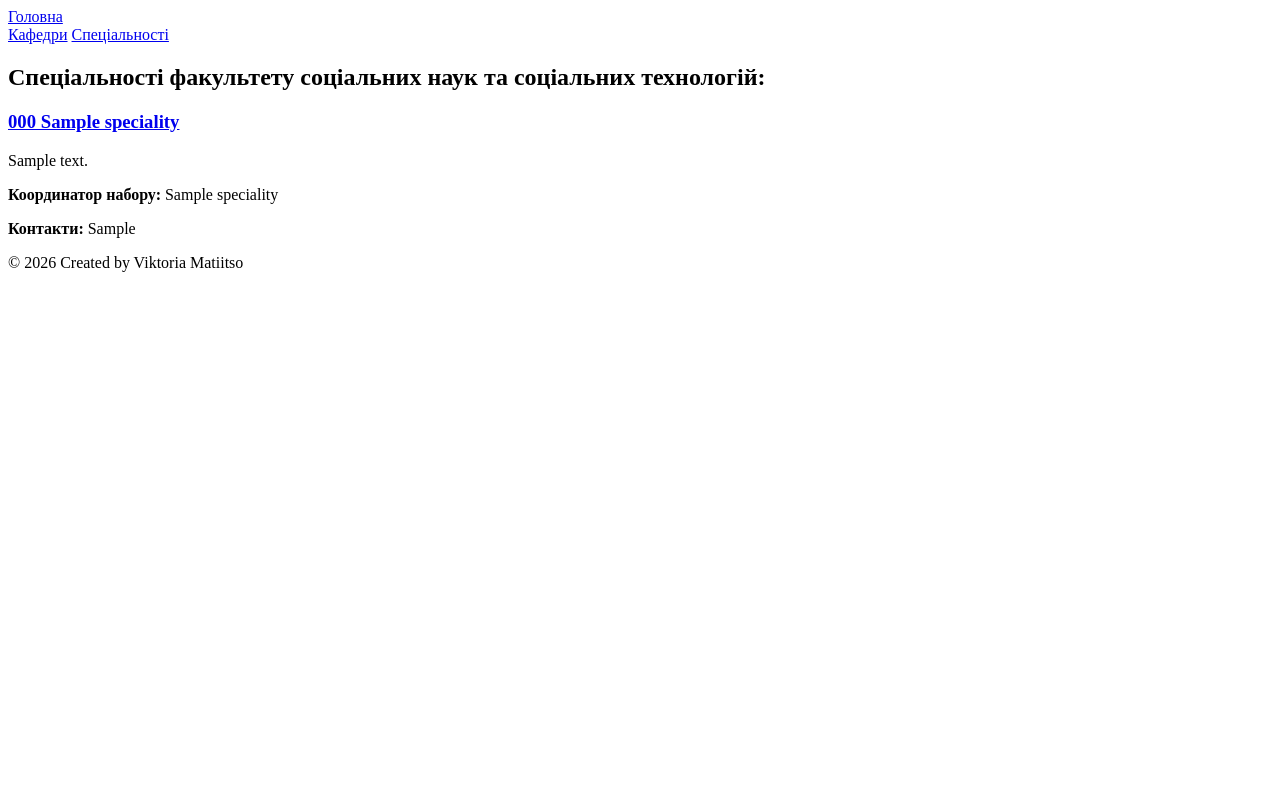
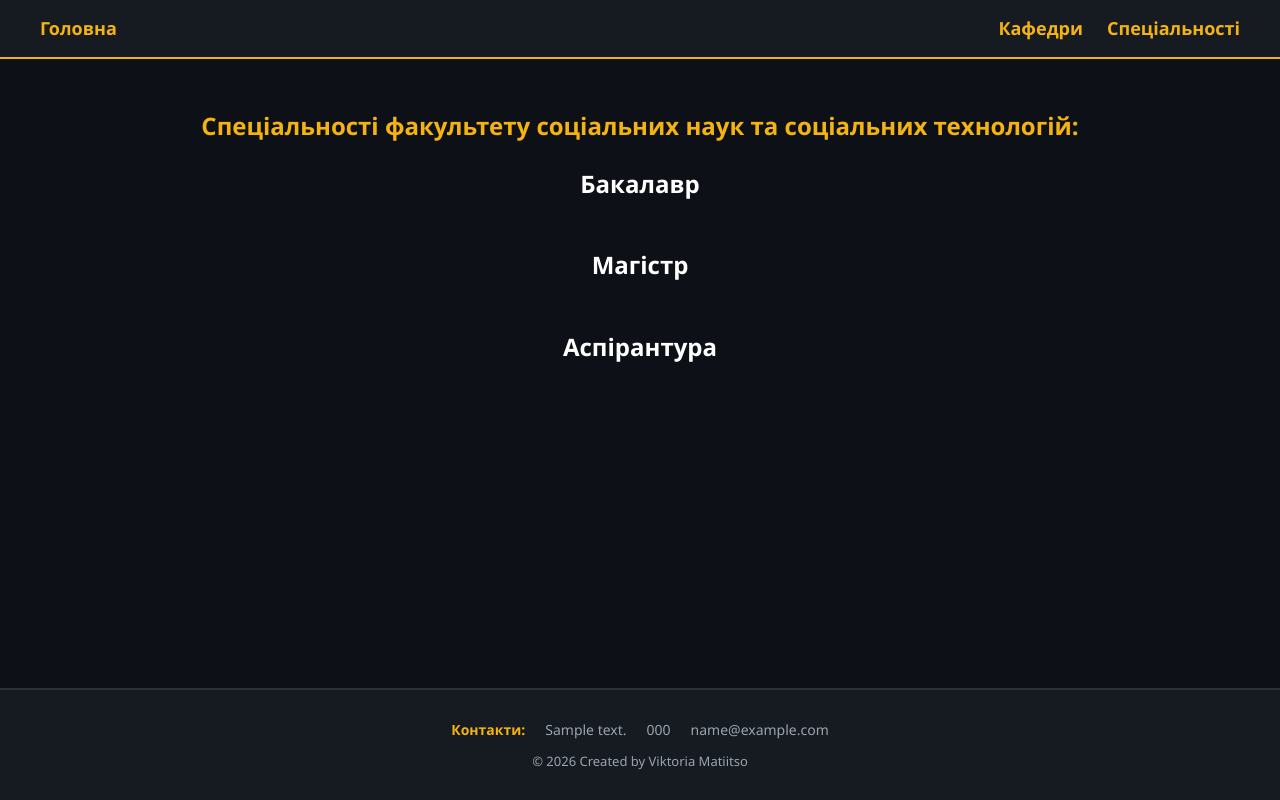
Before and after one commit to viktoriamatiitso/faculty-site, a Django app: page /programs/ in a window 1280 px wide. Run offline with Django 5.2, Linux system fonts and the light colour scheme; tables that the repository leaves empty hold one stand-in row (values such as "Sample post").

Commit message:
feat: implement UI layout and styles

```diff
--- a/faculty/models.py
+++ b/faculty/models.py
@@ -5,6 +5,7 @@ from django.db import models
 class Department(models.Model):
     name = models.CharField(max_length=100)
     head_of_department = models.CharField(max_length=100)
+    description = models.TextField()
 
     def __str__(self):
         return self.name
--- a/faculty/static/faculty/style.css
+++ b/faculty/static/faculty/style.css
@@ -0,0 +1,226 @@
+:root {
+    --bg: #0d1117;
+    --card: #161b22;
+    --border: #2a313a;
+    --text: #e6e6e6;
+    --muted: #9aa4af;
+    --yellow: #f5b311;
+}
+
+* {
+    box-sizing: border-box;
+}
+
+body {
+    margin: 0;
+    background: var(--bg);
+    color: var(--text);
+    font-family: 'Segoe UI', Tahoma, Geneva, Verdana, sans-serif;
+    line-height: 1.4;
+    min-height: 100vh;
+    display: flex;
+    flex-direction: column;
+}
+
+a {
+    color: var(--yellow);
+    text-decoration: none;
+}
+
+a:hover {
+    text-decoration: underline;
+}
+
+.site-header {
+    display: flex;
+    justify-content: space-between;
+    align-items: center;
+    padding: 16px 40px;
+    background: var(--card);
+    border-bottom: 2px solid var(--yellow);
+}
+
+.site-header a {
+    font-weight: bold;
+    font-size: 18px;
+}
+
+.site-header nav {
+    display: flex;
+    gap: 24px;
+}
+
+main {
+    flex: 1;
+    width: 100%;
+    max-width: 1100px;
+    margin: 0 auto;
+    padding: 30px 20px;
+}
+
+h1, h2, h3 {
+    color: var(--yellow);
+}
+
+h2 {
+    text-align: center;
+}
+
+.main_tittle {
+    text-align: center;
+    font-size: 34px;
+}
+
+.home_descr {
+    max-width: 800px;
+    margin: 0 auto 30px;
+    font-size: 20px;
+}
+
+.contacts {
+    max-width: 500px;
+    margin: 0 auto;
+    padding: 20px;
+    background: var(--card);
+    border: 1px solid var(--border);
+    border-left: 4px solid var(--yellow);
+    border-radius: 8px;
+}
+
+.contacts p {
+    margin: 6px 0;
+}
+
+.degree-name{
+    color:white;
+    text-align: center;
+    font-size: 24px;
+}
+
+.speciality_grid,
+.department_grid {
+    display: grid;
+    grid-template-columns: repeat(auto-fill, minmax(300px, 1fr));
+    gap: 20px;
+}
+
+.speciality_card,
+.department_card {
+    background: var(--card);
+    border: 1px solid var(--border);
+    border-radius: 8px;
+    padding: 20px;
+}
+
+.speciality_card:hover,
+.department_card:hover {
+    border-color: var(--yellow);
+}
+
+.speciality_card h3,
+.department_card h3 {
+    margin-top: 0;
+}
+
+.speciality_card p,
+.department_card p {
+    color: var(--muted);
+}
+
+.speciality_card strong,
+.department_card strong {
+    color: var(--text);
+}
+
+li {
+    list-style: none;
+    padding: 3px 0 3px 16px;
+    position: relative;
+}
+
+li::before {
+    content: "•";
+    color: var(--yellow);
+    position: absolute;
+    left: 0;
+}
+
+.speciality_detail,
+.department_detail {
+    background: var(--card);
+    border: 1px solid var(--border);
+    border-radius: 8px;
+    padding: 30px;
+}
+
+.subjects,
+.specialities_detail,
+.lecturers {
+    margin-top: 20px;
+}
+
+.speciality-descr {
+    font-size: 16px;
+    line-height: 1.5;
+    color: var(--text);
+    margin: 20px 0;
+    text-align: justify;
+}
+
+.subjects {
+    margin-top: 30px;
+    padding-top: 20px;
+    border-top: 1px solid var(--border);
+}
+
+.subjects strong {
+    font-size: 18px;
+    color: var(--yellow);
+    display: block;
+    margin-bottom: 12px;
+}
+
+.lecturers {
+    margin-top: 30px;
+    padding-top: 20px;
+    border-top: 1px solid var(--border);
+}
+
+footer {
+    background: var(--card);
+    border-top: 2px solid var(--border);
+    padding: 30px 20px;
+    color: var(--muted);
+}
+
+.footer-container {
+    max-width: 1100px;
+    margin: 0 auto;
+    display: flex;
+    flex-direction: column;
+    align-items: center;
+    gap: 12px;
+    text-align: center;
+}
+
+.footer-contacts {
+    display: flex;
+    flex-wrap: wrap;
+    justify-content: center;
+    gap: 20px;
+    font-size: 14px;
+}
+
+.footer-contacts p {
+    margin: 0;
+}
+
+.footer-contacts strong {
+    color: var(--yellow);
+}
+
+.footer {
+    margin: 0;
+    font-size: 13px;
+    color: var(--muted);
+}
--- a/faculty/templates/faculty/base.html
+++ b/faculty/templates/faculty/base.html
@@ -19,7 +19,15 @@
             {% block content %} {% endblock %}
         </main>
         <footer>
-            <p class="footer">© 2026 Created by Viktoria Matiitso</p>
+            <div class="footer-container">
+                <div class="footer-contacts">
+                    <p><strong>Контакти:</strong></p>
+                    <p>{{content.address}}</p>
+                    <p>{{content.phone}}</p>
+                    <p>{{content.email}}</p>
+                </div>
+                <p class="footer">© 2026 Created by Viktoria Matiitso</p>
+            </div>
         </footer>
     </body>
 </html>
--- a/faculty/templates/faculty/department_card.html
+++ b/faculty/templates/faculty/department_card.html
@@ -11,7 +11,7 @@
         <strong>Спеціальності: </strong>
         {% if department.specialities.all %}
             {% for speciality in department.specialities.all %}
-                <li>{{speciality.name}}</li>
+                <li>{{speciality.name}} ({{speciality.degree}})</li>
             {% endfor %}
         {% else %}
             <p>Немає спеціальностей</p>
--- a/faculty/templates/faculty/department_detail.html
+++ b/faculty/templates/faculty/department_detail.html
@@ -8,11 +8,12 @@
         <strong>Завідувач кафедри: </strong>
         {{ department.head_of_department }}
     </p>
+    <p>{{department.description|linebreaks}}</p>
     <div class="specialities_detail">
         <strong>Спеціальності: </strong>
         {% if department.specialities.all %}
             {% for speciality in department.specialities.all %}
-                <li>{{speciality.name}}</li>
+                <li>{{speciality.name}} ({{speciality.degree}})</li>
             {% endfor %}
         {% else %}
             <p>Немає спеціальностей</p>
--- a/faculty/templates/faculty/specialities_list.html
+++ b/faculty/templates/faculty/specialities_list.html
@@ -4,9 +4,28 @@
 
 {% block content %}
 <h2>Спеціальності факультету соціальних наук та соціальних технологій: </h2>
+<h3 class="degree-name">Бакалавр</h3>
 <div class="speciality_grid">
-{% for speciality in specialities %}
-    {% include "faculty/speciality_card.html" with speciality=speciality %}
-{% endfor %}
+    {% for speciality in specialities %}
+        {% if speciality.degree == "Бакалавр" %}
+            {% include "faculty/speciality_card.html" with speciality=speciality %}
+        {% endif %}
+    {% endfor %}
+</div>
+<h3 class="degree-name">Магістр</h3>
+<div class="speciality_grid">
+    {% for speciality in specialities %}
+        {% if speciality.degree == "Магістр" %}
+            {% include "faculty/speciality_card.html" with speciality=speciality %}
+        {% endif %}
+    {% endfor %}
+</div>
+<h3 class="degree-name">Аспірантура</h3>
+<div class="speciality_grid">
+    {% for speciality in specialities %}
+        {% if speciality.degree == "Аспірантура" %}
+            {% include "faculty/speciality_card.html" with speciality=speciality %}
+        {% endif %}
+    {% endfor %}
 </div>
 {% endblock %}
--- a/faculty/templates/faculty/speciality_card.html
+++ b/faculty/templates/faculty/speciality_card.html
@@ -3,6 +3,7 @@
     <a href="{% url 'faculty:speciality_detail' speciality.id %}">
        <h3>{{ speciality.code }} {{ speciality.name }}</h3>
     </a>
+    <p><strong>Освітня програма: </strong>{{speciality.curriculum}}</p>
     <p>{{speciality.description|truncatewords:50 }}</p>
     <p><strong>Координатор набору: </strong> {{ speciality.coordinator_name }}</p>
     <p><strong>Контакти: </strong>{{speciality.coordinator_contact }}</p>
--- a/faculty/templates/faculty/speciality_detail.html
+++ b/faculty/templates/faculty/speciality_detail.html
@@ -6,11 +6,12 @@
 {% block content %}
 <div class="speciality_detail">
     <h3>{{ speciality.code }} {{ speciality.name }}</h3>
-    <p>{{ speciality.description }}</p>
+    <p><strong>Освітня програма: </strong>{{speciality.curriculum}}</p>
+    <p class="speciality-descr">{{ speciality.description }}</p>
     <p><strong>Координатор набору: </strong> {{ speciality.coordinator_name }}</p>
     <p><strong>Контакти: </strong>{{speciality.coordinator_contact }}</p>
     <div class="subjects">
-        <p>Дисципліни, що вивчаються: </p>
+        <p><strong>Дисципліни, що вивчаються:</strong> </p>
         {% if speciality.subjects_list %}
             {{ speciality.subjects_list|linebreaks }}
         {% else %}
--- a/faculty/views.py
+++ b/faculty/views.py
@@ -8,23 +8,27 @@ def home_page(request):
     return render(request, "faculty/home_page.html", {"content": content})
 
 def departments_list(request):
+    content = HomePage.objects.first()
     departments = Department.objects.all()
-    return render(request, "faculty/departments_list.html", {"departments": departments})
+    return render(request, "faculty/departments_list.html", {"departments": departments, "content": content})
 
 def specialities_list(request):
+    content = HomePage.objects.first()
     specialities = Speciality.objects.all()
-    return render(request, "faculty/specialities_list.html", {"specialities": specialities})
+    return render(request, "faculty/specialities_list.html", {"specialities": specialities, "content": content})
 
 def department_detail(request,id):
+    content = HomePage.objects.first()
     try:
         department = Department.objects.get(id=id)
     except Department.DoesNotExist:
         return redirect("faculty:departments_list")
-    return render(request, "faculty/department_detail.html", {"department": department})
+    return render(request, "faculty/department_detail.html", {"department": department, "content": content})
 
 def speciality_detail(request,id):
+    content = HomePage.objects.first()
     try:
         speciality = Speciality.objects.get(id=id)
     except Speciality.DoesNotExist:
         return redirect("faculty:specialities_list")
-    return render(request, "faculty/speciality_detail.html", {"speciality": speciality})
+    return render(request, "faculty/speciality_detail.html", {"speciality": speciality, "content": content})
```
Also changed, not shown: faculty/templates/faculty/home_page.html (+1 -7 lines), faculty/migrations/0005_department_description.py (added).
